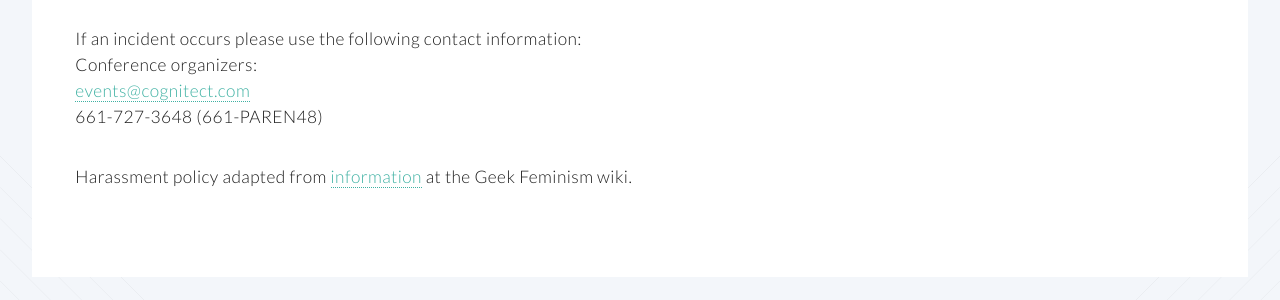
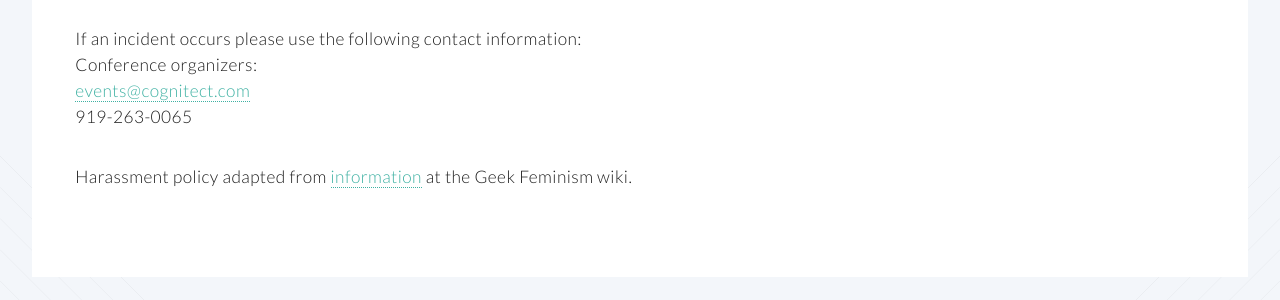
Before and after one commit to clojureconj/clojureconj.github.io, a Jekyll site: the page built from policies.html, in a window 1280 px wide. Shown: the part 791-1091 px from the top of the page. Built offline with Jekyll 4.4.1, drawn with Linux system fonts in a browser that asks for light colours.

Commit message:
update phone number on policies page

```diff
--- a/policies.html
+++ b/policies.html
@@ -26,7 +26,7 @@ title: Clojure/conj 2015 - Policies
 									<p>If an incident occurs please use the following contact information: <br>
 									Conference organizers: <br>
 									<a href="mailto:events@cognitect.com">events@cognitect.com</a> <br>
-									661-727-3648 (661-PAREN48)</p>
+									919-263-0065</p>
 									<p><em>Harassment policy adapted from <a href="http://geekfeminism.wikia.com/wiki/Anti-harassment_policy_resources">information</a> at the Geek Feminism wiki.</em> </p>
 								</section>
 							</div>
```
